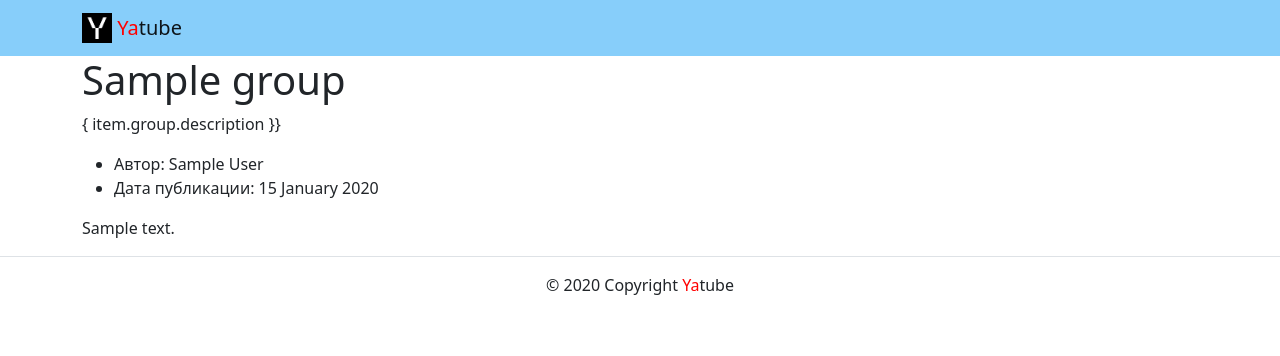
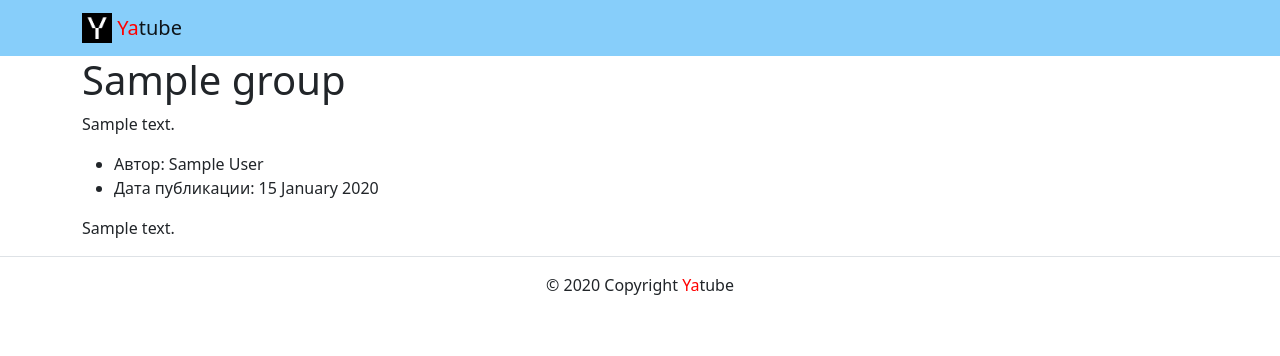
Before and after one commit to Cooke64/hw02_community, a Django app: a page that uses yatube/templates/posts/group_list.html in a window 1280 px wide. Shown: the top 356 px of the page. Run offline with Django 3.2, Linux system fonts and the light colour scheme; tables that the repository leaves empty hold one stand-in row (values such as "Sample post"); some libraries are stand-ins or nearby versions.

Commit message:
made remarks

```diff
--- a/yatube/posts/views.py
+++ b/yatube/posts/views.py
@@ -21,7 +21,8 @@ def group_posts(request, slug):
     template = 'posts/group_list.html'
     title = 'Записи сообщества'
     group = get_object_or_404(Group, slug=slug)
-    posts = Post.objects.filter(group=group).order_by('-pub_date')[:amount_posts]
+    get_posts = Post.objects.filter(group=group)
+    posts = get_posts.order_by('-pub_date')[:amount_posts]
     context = {
         'title': title,
         'group': group,
--- a/yatube/templates/posts/group_list.html
+++ b/yatube/templates/posts/group_list.html
@@ -2,7 +2,7 @@
   {% block content %}
     {% for item in posts %}
       <h1>{{ item.group.title }}</h1>
-      <p>{ item.group.description }}</p>
+      <p>{{ item.group.description }}</p>
     {% endfor %}
     {% for post in posts %}
       <ul>
```
